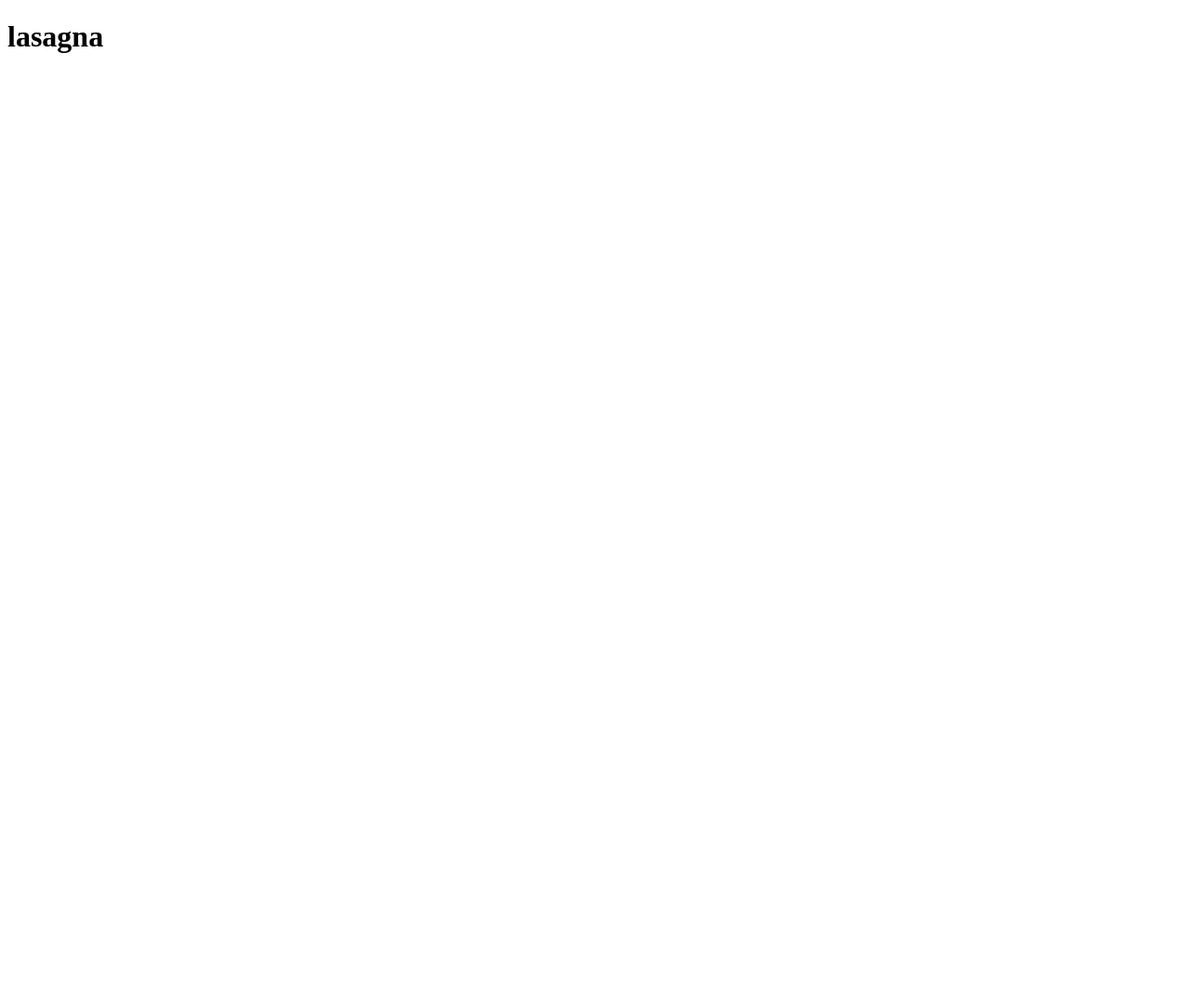
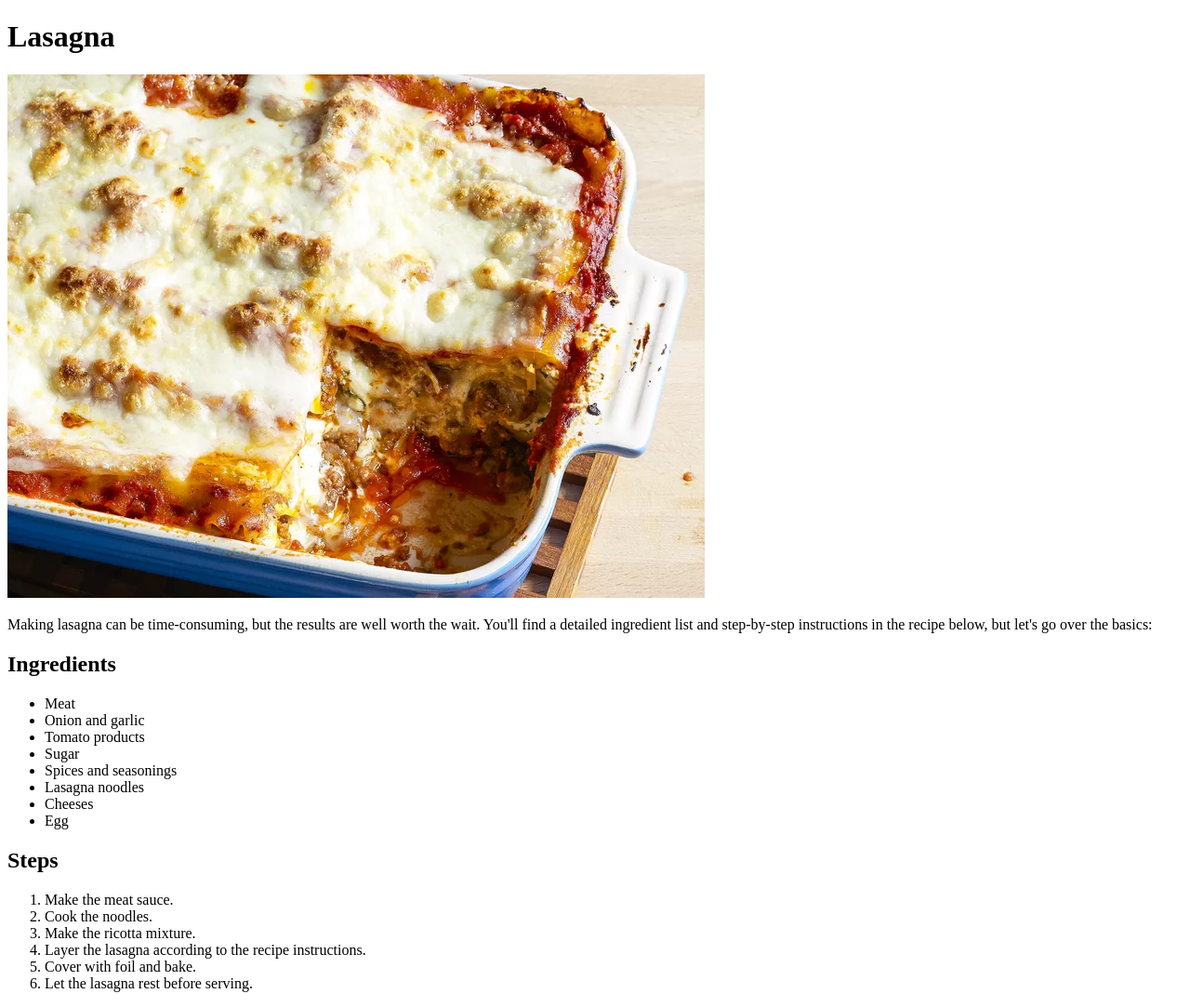
Before and after one commit to winnwy/odin-recipes, a plain HTML site: page recipes/lasagna.html in a window 1280 px wide. Shown: the whole page at 93% size. Before the commit the page ends 800 px from the top, so only its background shows below. Drawn offline with Linux system fonts and the light colour scheme.

Commit message:
Add recipe page content

```diff
--- a/recipes/lasagna.html
+++ b/recipes/lasagna.html
@@ -5,6 +5,34 @@
         <title>lasagna recipe</title>
     </head>
     <body>
-        <h1>lasagna</h1>
+        <h1>Lasagna</h1>
+        <img alt="a picture of the lasagna" src="./lasagna.webp">
+        <p>
+            Making lasagna can be time-consuming, but the results are well worth the wait.
+            You'll find a detailed ingredient list and step-by-step instructions in the recipe below,
+            but let's go over the basics:
+        </p>
+
+        <h2>Ingredients</h2>
+        <ul>
+            <li>Meat</li>
+            <li>Onion and garlic</li>
+            <li>Tomato products</li>
+            <li>Sugar</li>
+            <li>Spices and seasonings</li>
+            <li>Lasagna noodles</li>
+            <li>Cheeses</li>
+            <li>Egg</li>
+        </ul>
+
+        <h2>Steps</h2>
+        <ol>
+            <li>Make the meat sauce.</li>
+            <li>Cook the noodles.</li>
+            <li>Make the ricotta mixture.</li>
+            <li>Layer the lasagna according to the recipe instructions.</li>
+            <li>Cover with foil and bake.</li>
+            <li>Let the lasagna rest before serving.</li>
+        </ol>
     </body>
 </html>
```
